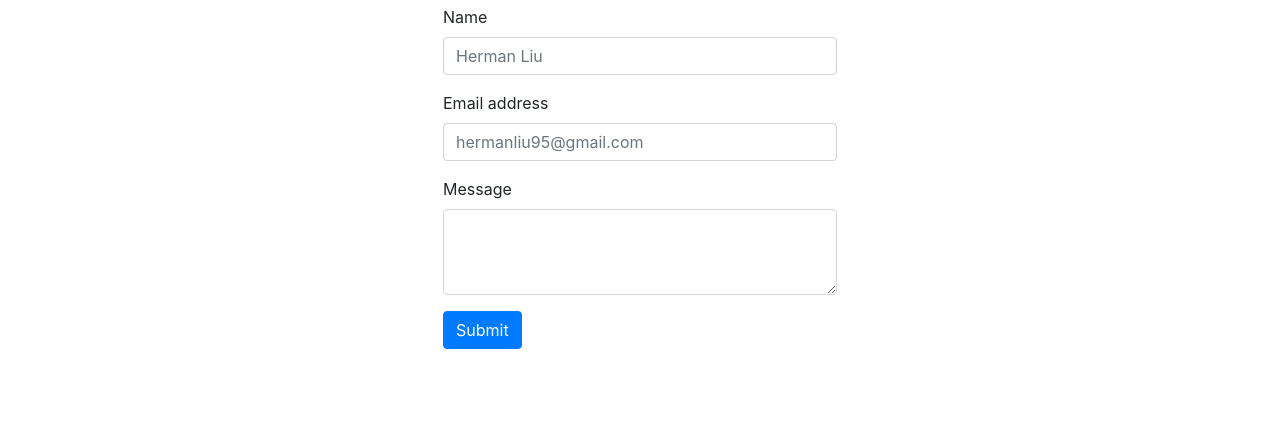
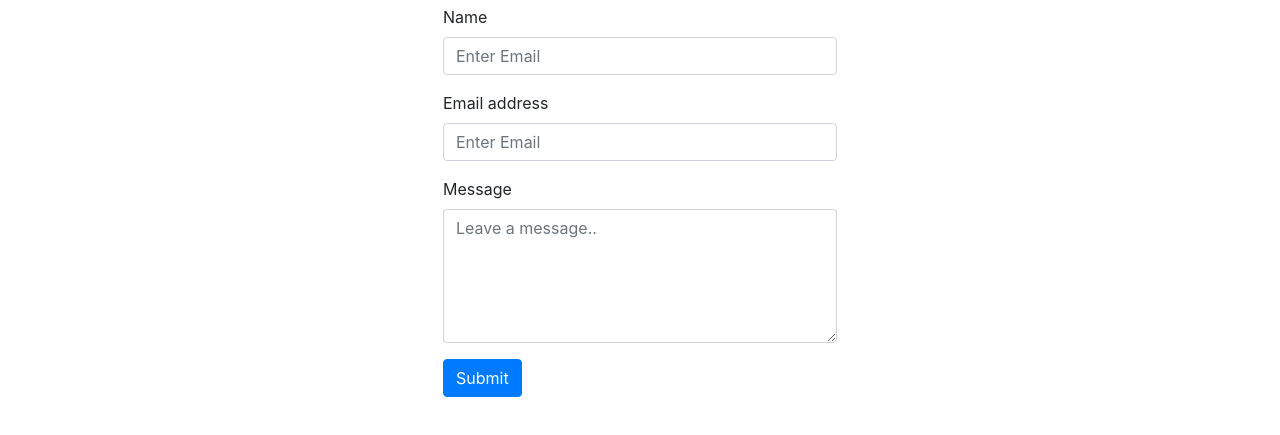
Before and after one commit to hermsicle/MyPortfolio, a plain HTML site: page contact.html in a window 1280 px wide. Shown: the part 155-590 px from the top of the page. Drawn offline with nearby package versions, Linux system fonts and the light colour scheme.

Commit message:
made changes to contact and resume

```diff
--- a/contact.html
+++ b/contact.html
@@ -42,16 +42,16 @@
         <form>
             <div class="form-group">
                 <label for="exampleFormControlInput1">Name</label>
-                <input type="email" class="form-control" id="exampleFormControlInput1" placeholder="Herman Liu">
+                <input type="email" class="form-control" id="exampleFormControlInput1" placeholder="Enter Email">
             </div>
             <div class="form-group">
                 <label for="exampleFormControlInput1">Email address</label>
-                <input type="email" class="form-control" id="exampleFormControlInput1"
-                    placeholder="hermanliu95@gmail.com">
+                <input type="email" class="form-control" id="exampleFormControlInput1" placeholder="Enter Email">
             </div>
             <div class="form-group">
                 <label for="exampleFormControlTextarea1">Message</label>
-                <textarea class="form-control" id="exampleFormControlTextarea1" rows="3"></textarea>
+                <textarea class="form-control" id="exampleFormControlTextarea1" rows="5"
+                    placeholder="Leave a message.."></textarea>
             </div>
             <button type="submit" class="btn btn-primary">Submit</button>
         </form>
```
Also changed, not shown: resume.html (+1 -1 lines).
